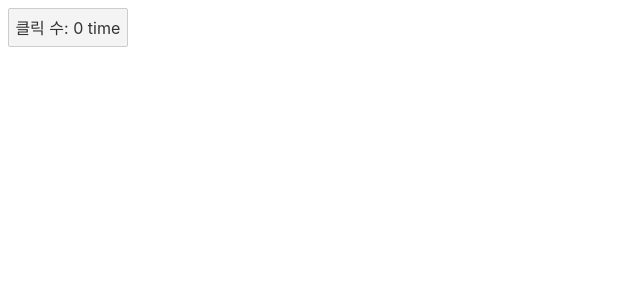
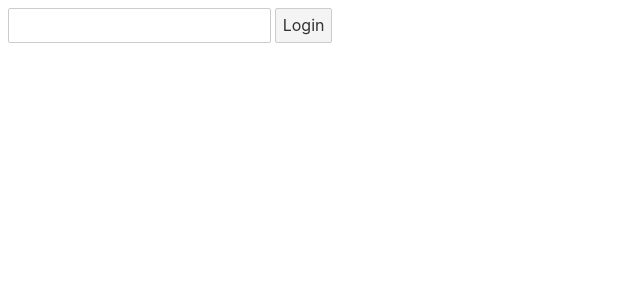
Before and after one commit to suk-6/svelte-learn, a Svelte app: page / in a window 1280 px wide. Shown: the top 300 px of the page, without its empty margins (0-640 px from the left). Built offline with nearby package versions, Linux system fonts and the light colour scheme.

Commit message:
if-else문

```diff
--- a/src/App.svelte
+++ b/src/App.svelte
@@ -1,19 +1,26 @@
 <script>
-	import Button from "./components/button.svelte";
-	import Count from "./components/count.svelte";
+	let auth = {
+		loggedIn: false,
+		loggedUser: null,
+	};
+	let userNameInput = "";
 
-	let count = 0;
-	$: doubled = count * 2;
+	const loginHandle = () => {
+		auth.loggedIn = true;
+		if (userNameInput != "") {
+			auth.loggedUser = userNameInput;
+		}
+	};
 
-	$: if (count >= 10) {
-		alert("카운트가 10이 되었습니다!");
-		count = 0;
-	}
-
-	const handleClick = () => {
-		count += 1;
+	const logoutHandle = () => {
+		auth.loggedIn = false;
 	};
 </script>
 
-<Button {count} {handleClick} />
-<Count {count} {doubled} />
+{#if !auth.loggedIn}
+	<input type="text" bind:value={userNameInput} />
+	<button on:click={loginHandle}>Login</button>
+{:else}
+	<input type="text" bind:value={userNameInput} disabled />
+	<button on:click={logoutHandle}>Logout</button>
+{/if}
--- a/src/components/button.svelte
+++ /dev/null
@@ -1,11 +0,0 @@
-<script>
-	import Label from "./label.svelte";
-
-	export let count;
-	export let handleClick;
-</script>
-
-<button on:click={handleClick}>
-	클릭 수: {count}
-	<Label {count} />
-</button>
--- a/src/components/count.svelte
+++ /dev/null
@@ -1,9 +0,0 @@
-<script>
-	export let count;
-	export let doubled;
-
-	$: {
-		console.log(count);
-		console.log(doubled);
-	}
-</script>
--- a/src/components/label.svelte
+++ /dev/null
@@ -1,5 +0,0 @@
-<script>
-	export let count;
-</script>
-
-{count <= 1 ? "time" : "times"}
```
